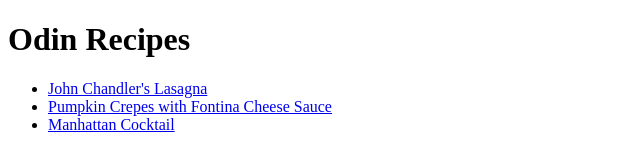
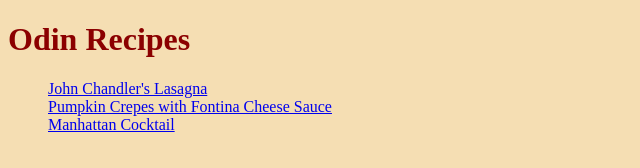
Before and after one commit to umbromancer/odin-recipes, a plain HTML site: page index.html in a window 1280 px wide. Shown: the whole page, without its empty margins (0-640 px from the left). Drawn offline with Linux system fonts and the light colour scheme.

Commit message:
feat: Added beginning styles to all pages

```diff
--- a/index.html
+++ b/index.html
@@ -3,6 +3,7 @@
 <head>
     <meta charset="UTF-8">
     <meta name="viewport" content="width=device-width, initial-scale=1.0">
+    <link rel="stylesheet" href="styles.css" />
     <title>Document</title>
 </head>
 <body>
--- /dev/null
+++ b/styles.css
@@ -0,0 +1,13 @@
+* {
+    background-color: wheat;
+
+}
+
+h1 {
+    color: darkred;
+
+}
+
+ul {
+    list-style: none;
+}
```
Also changed, not shown: recipes/lasagna.html (+1 -0 lines), recipes/manhattan_cocktail.html (+1 -0 lines), recipes/pumpkin_crepes.html (+1 -0 lines).
